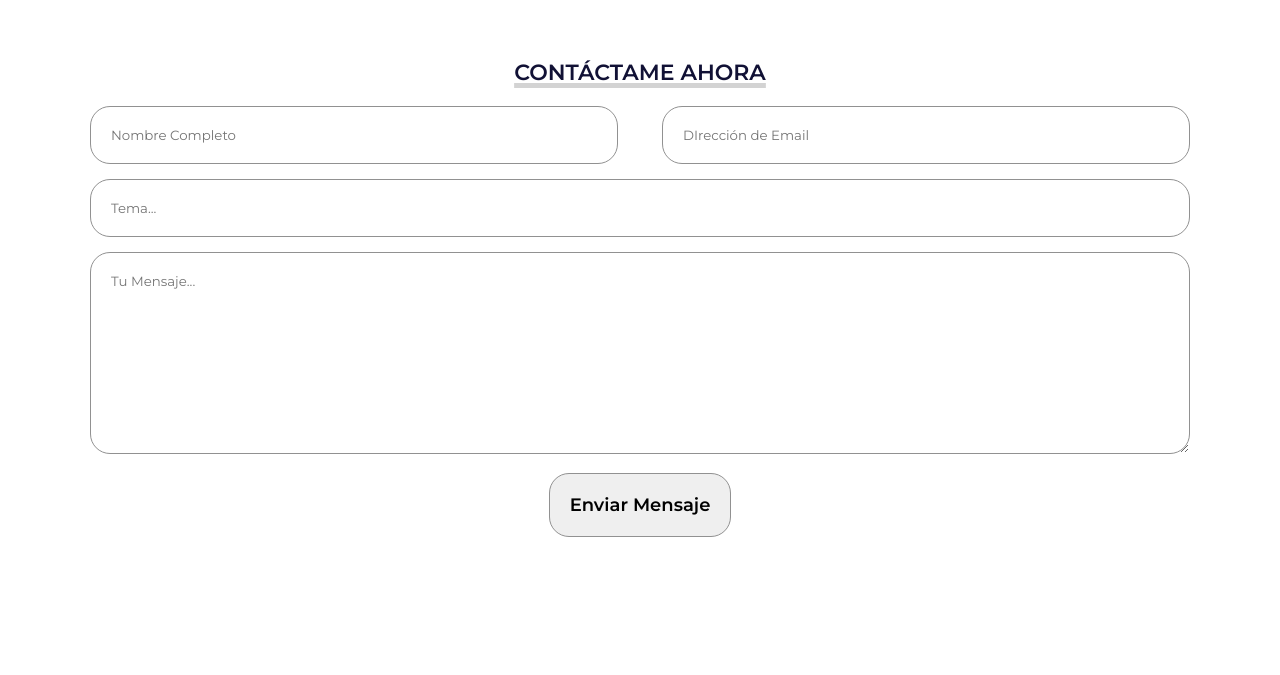
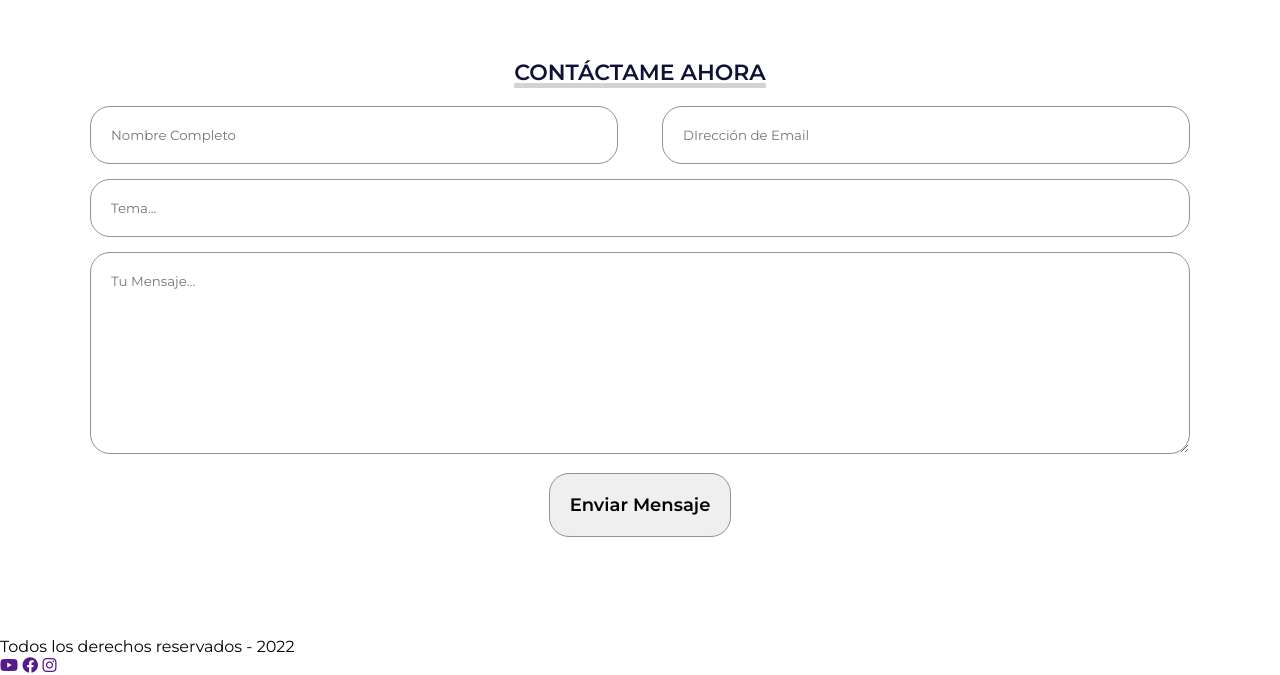
Before and after one commit to ronytacodev/Portafolio_Rony, a plain HTML site: page index.html in a window 1280 px wide. Shown: the part 3860-4535 px from the top of the page. Before the commit the page ends 4497 px from the top, so only its background shows below. Drawn offline with Linux system fonts and the light colour scheme.

Commit message:
creación sección FOOTER en html

```diff
--- a/css/estilo.css
+++ b/css/estilo.css
@@ -509,3 +509,5 @@ html {
     background-color: #ff5080;
     color: #fff;
 }
+
+/* me quede en el min 54:27 */
--- a/index.html
+++ b/index.html
@@ -307,6 +307,16 @@
             </form>
         </div>
     </section>
+
+    <!-- SECCION FOOTER -->
+    <footer>
+        <p>Todos los derechos reservados - 2022</p>
+        <div class="redes">
+            <a href=""><i class="fa-brands fa-youtube"></i></a>
+            <a href=""><i class="fa-brands fa-facebook"></i></a>
+            <a href=""><i class="fa-brands fa-instagram"></i></a>
+        </div>
+    </footer>
 </body>
 
 </html>
```
